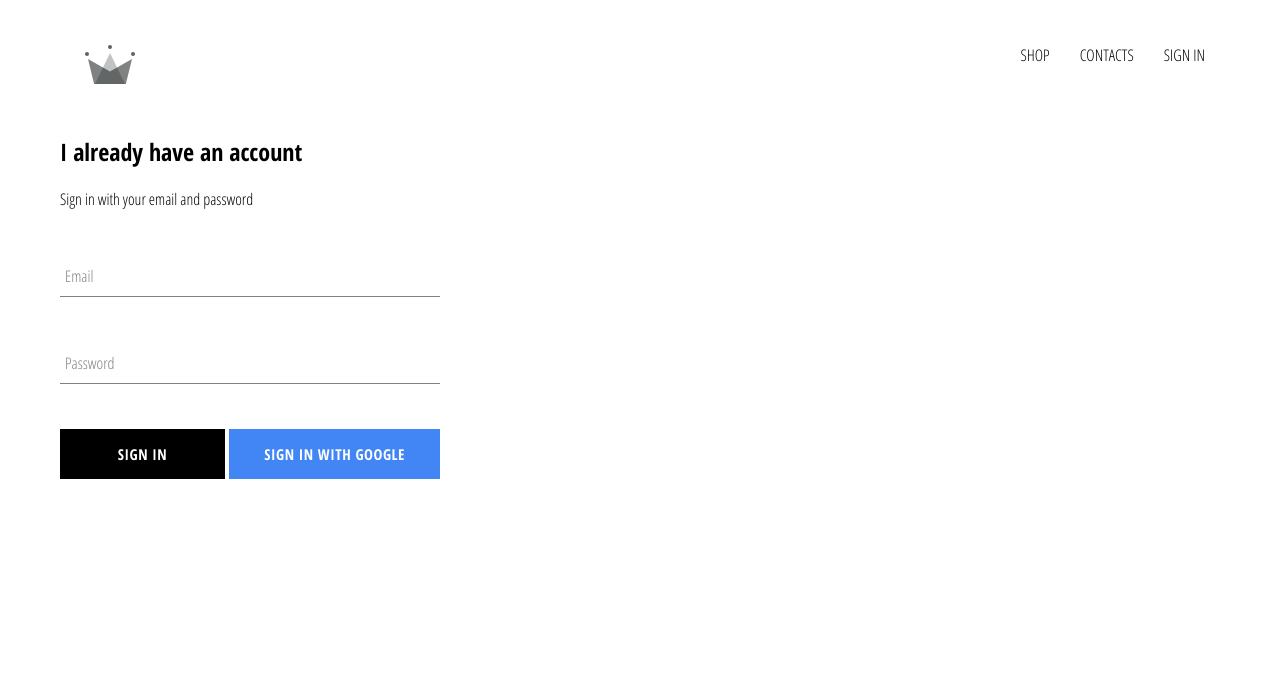
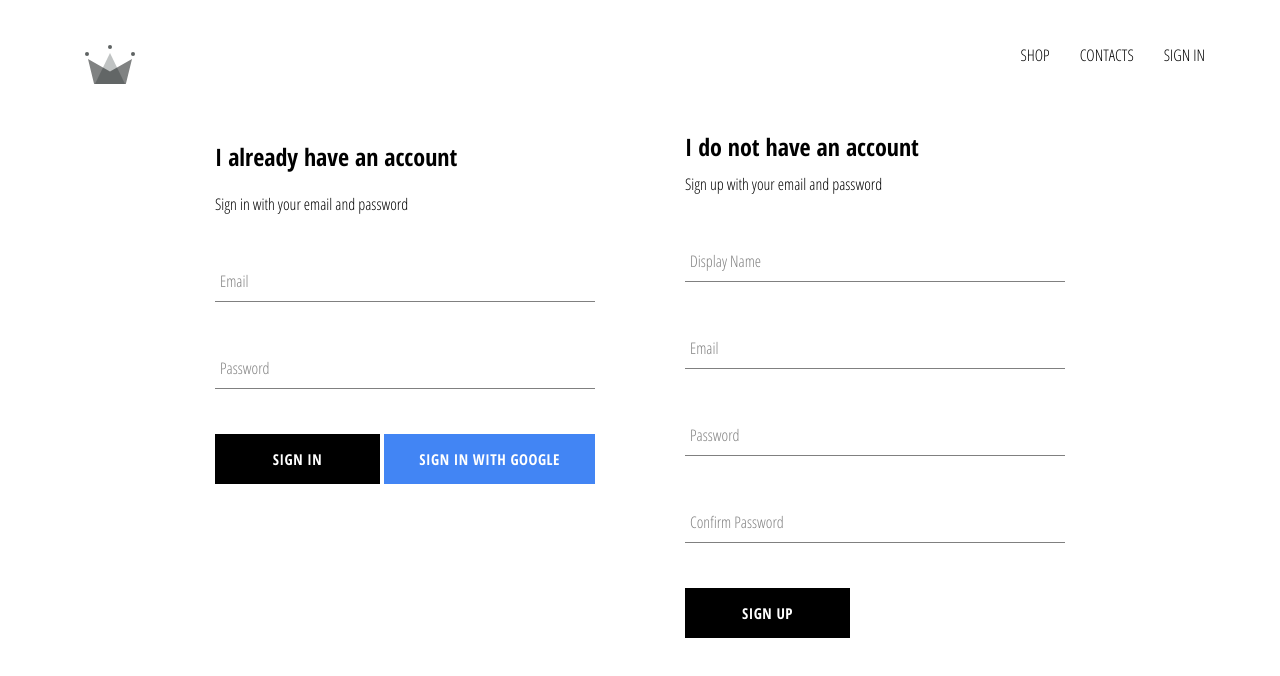
Before and after one commit to opeyemipeter1759/react-ecommerce-web, a React (Create React App) app: page /signin in a window 1280 px wide. Shown: the top 676 px of the page. Built offline with nearby package versions, Linux system fonts and the light colour scheme; no server answers.

Commit message:
firebase Authentication

```diff
--- a/src/App.js
+++ b/src/App.js
@@ -6,7 +6,7 @@
 import ShopPage from './pages/shop/shop.component.jsx';
 import SignInSignUp from  './pages/signin-signupPage/signin-signup.component'
 import Header from './components/header/header.component.jsx';
-import {auth} from './firebase/firebase.utils';
+import {auth,createUserProfileDocument} from './firebase/firebase.utils';
 class App extends React.Component {
   constructor() {
     super()
@@ -18,10 +18,25 @@
   }
   unsubscribeFromAuth = null;
   componentDidMount() {
-    this.unsubscribeFromAuth = auth.onAuthStateChanged(user =>{
-      this.setState({currentUser:user})
+    this.unsubscribeFromAuth = auth.onAuthStateChanged( async  userAuth =>{
 
-      console.log(user);
+      if (userAuth) {
+        const userRef = await createUserProfileDocument(userAuth);
+        userRef.onSnapshot(snapShot => {
+          this.setState({
+            currentUser:{
+              id:snapShot.id,
+              ...snapShot.data()
+            }
+          }, ()=> {
+        console.log(this.state);
+
+          } )
+        });
+      }
+      else{
+        this.setState({currentUser:userAuth})
+      }
     })
   }
 
--- /dev/null
+++ b/src/components/signup/signup.component.jsx
@@ -0,0 +1,94 @@
+import React from 'react';
+import FormInput from '../form-input/form-input.component'
+import CustomButton from '../custom-button/custom-buttton.component'
+
+import { auth, createUserProfileDocument} from '../../firebase/firebase.utils'
+
+import './signup.styles.scss'
+
+class SignUp extends React.Component{
+  constructor() {
+    super()
+
+    this.state = {
+      displayName : '',
+      email:'',
+      password:'',
+      confirmPassword: '',
+    }
+  }
+  handleSubmit = async event =>{
+    event.preventDefault();
+    const { displayName, email, password, confirmPassword} = this.state;
+
+    if ( password!== confirmPassword ){
+      alert('password dont match ')
+      return;
+    }
+    try{
+      const {user} = await auth.createUserWithEmailAndPassword(email, password)
+      createUserProfileDocument(user,{displayName})
+
+      this.setState({
+         displayName : '',
+      email:'',
+      password:'',
+      confirmPassword: '',
+      })
+    }catch (error){console.error(error);
+
+    }
+  }
+
+  handleChange = event =>{
+    const {name, value} = event.target;
+    this.setState({[name]: value});
+  }
+
+  render() {
+    const {displayName, email,password,confirmPassword} = this.state
+    return (
+      <div className="sign-up">
+        <h2 className="title" >
+          I do not have an account
+        </h2>
+        <span>Sign up with your email and password</span>
+        <form action="" className="sign-up-form" onSubmit={this.handleSubmit}>
+        <FormInput
+        type='text'
+        name='displayName'
+        value={displayName}
+        onChange={this.handleChange}
+        label='Display Name'
+        required/>
+         <FormInput
+        type='email'
+        name='email'
+        value={email}
+        onChange={this.handleChange}
+        label='Email'
+        required/>
+         <FormInput
+        type='password'
+        name='password'
+        value={password}
+        onChange={this.handleChange}
+        label='Password'
+        required/>
+         <FormInput
+        type='password'
+        name='confirmPassword'
+        value={confirmPassword}
+        onChange={this.handleChange}
+        label='Confirm Password'
+        required/>
+
+        <CustomButton type='submit'>Sign Up</CustomButton>
+
+        </form>
+      </div>
+    )
+  }
+}
+
+export default SignUp
--- /dev/null
+++ b/src/components/signup/signup.styles.scss
@@ -0,0 +1,8 @@
+.sign-up{
+  display: flex;
+  flex-direction: column;
+  width: 380px;
+  .title{
+    margin: 10px 0;
+  }
+}
--- a/src/firebase/firebase.utils.js
+++ b/src/firebase/firebase.utils.js
@@ -14,6 +14,28 @@
     measurementId: "G-TEZTBRP4S3"
   }
 
+  export  const createUserProfileDocument = async (userAuth, additionalData) => {
+    if (!userAuth) return;
+
+    const userRef = firestore.doc(`user/${userAuth.uid}`);
+    const snapShot = await userRef.get()
+
+    if(!snapShot.exists){
+      const {displayName, email} = userAuth;
+      const createdAt = new Date();
+
+      try {
+        await userRef.set({
+          displayName, email,createdAt, ...additionalData
+        })
+      } catch (error){
+        console.log('error creating user', error.message);
+      }
+    }
+return userRef;
+
+  }
+
 firebase.initializeApp(config);
 export const auth = firebase.auth();
 export const firestore = firebase.firestore();
--- a/src/pages/signin-signupPage/signin-signup.component.jsx
+++ b/src/pages/signin-signupPage/signin-signup.component.jsx
@@ -1,11 +1,13 @@
 import react from 'react';
 import './signin-signup.scss';
 
-import SignIn from '../../components/signin/sign-in.component'
+import SignIn from '../../components/signin/sign-in.component';
+import SignUp from '../../components/signup/signup.component'
 
 const SignInSignUp =()=>(
-<div className="sign-in">
+<div className="signin-signup">
   <SignIn/>
+  <SignUp/>
 </div>
 
 )
--- a/src/pages/signin-signupPage/signin-signup.scss
+++ b/src/pages/signin-signupPage/signin-signup.scss
@@ -0,0 +1,6 @@
+.signin-signup{
+  width: 850px;
+  display: flex;
+  justify-content: space-between;
+  margin: 30px auto;
+}
```
